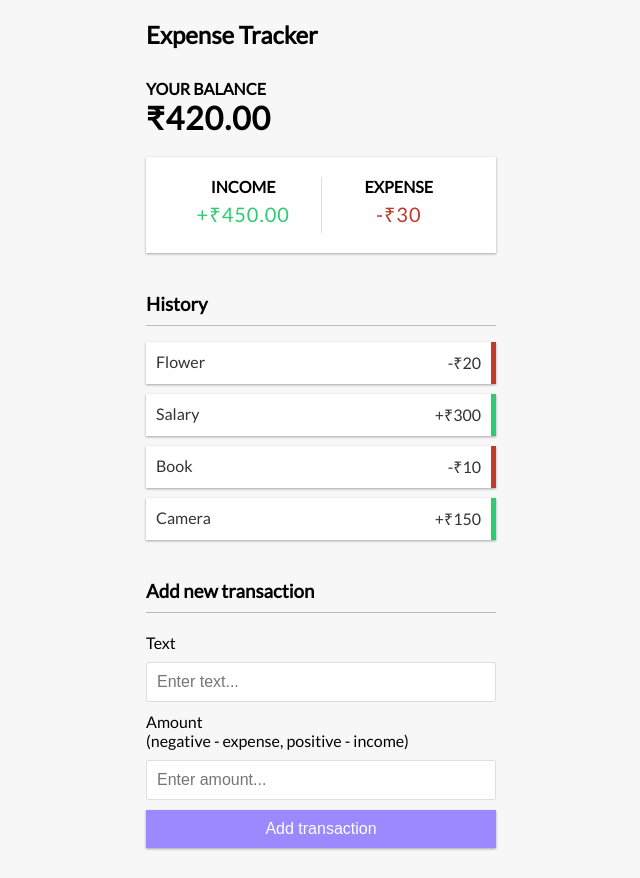
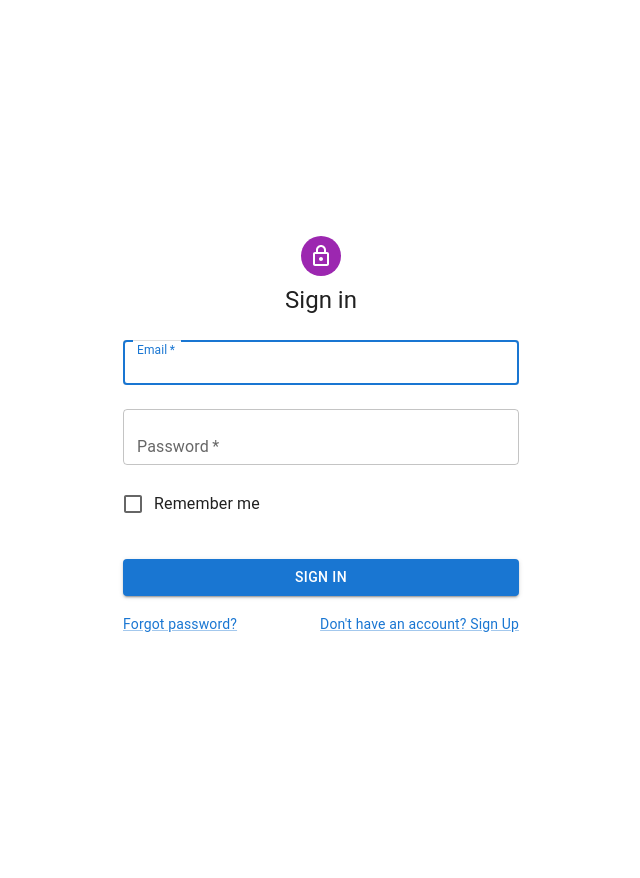
Before and after one commit to abhudaym/MERN-Project, a React (Create React App) app in the folder client/: page /login in a window 1280 px wide. Shown: the whole page, without its empty margins (319-959 px from the left). After the commit the page ends 800 px from the top, so only its background shows below. Built offline with nearby package versions, Linux system fonts and the light colour scheme.

Commit message:
Add: Added Routing + Login Page

```diff
--- a/client/package.json
+++ b/client/package.json
@@ -3,11 +3,16 @@
   "version": "0.1.0",
   "private": true,
   "dependencies": {
+    "@emotion/react": "^11.9.0",
+    "@emotion/styled": "^11.8.1",
+    "@mui/icons-material": "^5.6.2",
+    "@mui/material": "^5.6.4",
     "@testing-library/jest-dom": "^5.16.4",
     "@testing-library/react": "^12.1.4",
     "@testing-library/user-event": "^13.5.0",
     "react": "^18.0.0",
     "react-dom": "^18.0.0",
+    "react-router-dom": "^6.3.0",
     "react-scripts": "5.0.0",
     "web-vitals": "^2.1.4"
   },
--- a/client/src/App.js
+++ b/client/src/App.js
@@ -3,22 +3,23 @@ import { Header } from "./components/Header";
 import { Balance } from "./components/Balance";
 import { IncomeExpenses } from "./components/IncomeExpenses";
 import { GlobalContextProvider } from "./context/GlobalContext";
+import { BrowserRouter as Router, Route, Routes } from "react-router-dom";
 
 import "./App.css";
 import { TransactionList } from "./components/TransactionList";
 import { AddTransaction } from "./components/AddTransaction";
-
+import Dashboard from "./components/Dashboard";
+import SignIn from "./components/SignIn";
 function App() {
   return (
-    <GlobalContextProvider>
-      <Header />
-      <div className="container">
-        <Balance />
-        <IncomeExpenses />
-        <TransactionList />
-        <AddTransaction />
-      </div>
-    </GlobalContextProvider>
+    <Router>
+      <GlobalContextProvider>
+        <Routes>
+          <Route index element={<Dashboard />} exact />
+          <Route path="/login" element={<SignIn />} />
+        </Routes>
+      </GlobalContextProvider>
+    </Router>
   );
 }
 
--- /dev/null
+++ b/client/src/components/Dashboard.jsx
@@ -0,0 +1,22 @@
+import React from "react";
+import { AddTransaction } from "./AddTransaction";
+import { Balance } from "./Balance";
+import { Header } from "./Header";
+import { IncomeExpenses } from "./IncomeExpenses";
+import { TransactionList } from "./TransactionList";
+
+const Dashboard = () => {
+  return (
+    <>
+      <Header />
+      <div className="container">
+        <Balance />
+        <IncomeExpenses />
+        <TransactionList />
+        <AddTransaction />
+      </div>
+    </>
+  );
+};
+
+export default Dashboard;
--- /dev/null
+++ b/client/src/components/SignIn.jsx
@@ -0,0 +1,101 @@
+import * as React from "react";
+import Avatar from "@mui/material/Avatar";
+import Button from "@mui/material/Button";
+import CssBaseline from "@mui/material/CssBaseline";
+import TextField from "@mui/material/TextField";
+import FormControlLabel from "@mui/material/FormControlLabel";
+import Checkbox from "@mui/material/Checkbox";
+import Link from "@mui/material/Link";
+import Grid from "@mui/material/Grid";
+import Box from "@mui/material/Box";
+import LockOutlinedIcon from "@mui/icons-material/LockOutlined";
+import Typography from "@mui/material/Typography";
+import Container from "@mui/material/Container";
+import { createTheme, ThemeProvider } from "@mui/material/styles";
+
+const theme = createTheme();
+
+export default function SignIn() {
+  const handleSubmit = (event) => {
+    event.preventDefault();
+    const data = new FormData(event.currentTarget);
+    console.log({
+      email: data.get("email"),
+      password: data.get("password"),
+    });
+  };
+
+  return (
+    <ThemeProvider theme={theme}>
+      <Container component="main" maxWidth="xs">
+        <CssBaseline />
+        <Box
+          sx={{
+            marginTop: 8,
+            display: "flex",
+            flexDirection: "column",
+            alignItems: "center",
+          }}
+        >
+          <Avatar sx={{ m: 1, bgcolor: "secondary.main" }}>
+            <LockOutlinedIcon />
+          </Avatar>
+          <Typography component="h1" variant="h5">
+            Sign in
+          </Typography>
+          <Box
+            component="form"
+            onSubmit={handleSubmit}
+            noValidate
+            sx={{ mt: 1 }}
+          >
+            <TextField
+              margin="normal"
+              required
+              fullWidth
+              id="email"
+              label="Email"
+              name="email"
+              autoComplete="email"
+              autoFocus
+            />
+            <TextField
+              margin="normal"
+              required
+              fullWidth
+              name="password"
+              label="Password"
+              type="password"
+              id="password"
+              autoComplete="current-password"
+            />
+            <FormControlLabel
+              control={<Checkbox value="remember" color="primary" />}
+              label="Remember me"
+            />
+            <Button
+              type="submit"
+              fullWidth
+              variant="contained"
+              sx={{ mt: 3, mb: 2 }}
+            >
+              Sign In
+            </Button>
+            <Grid container>
+              <Grid item xs>
+                <Link href="#" variant="body2">
+                  Forgot password?
+                </Link>
+              </Grid>
+              <Grid item>
+                <Link href="#" variant="body2">
+                  {"Don't have an account? Sign Up"}
+                </Link>
+              </Grid>
+            </Grid>
+          </Box>
+        </Box>
+      </Container>
+    </ThemeProvider>
+  );
+}
```
Also changed, not shown: 1 other file (tests, documents, lock files or other folders).
